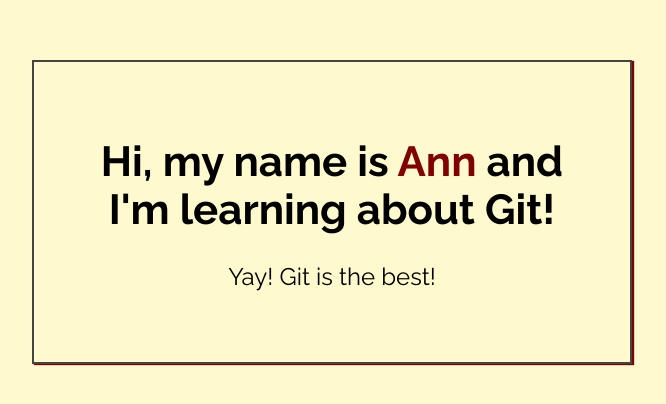
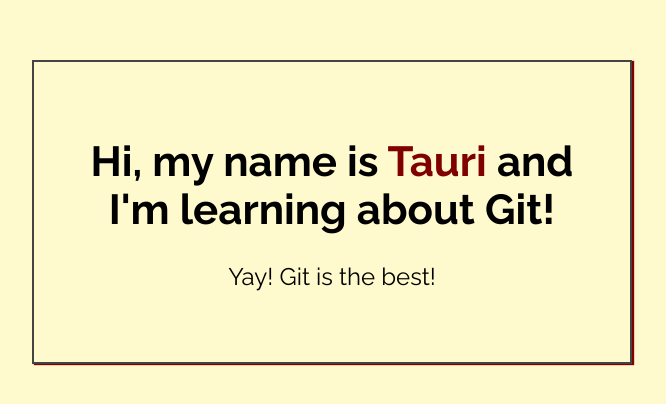
Before and after one commit to tauri-st/My-First-Repo, a plain HTML site: page index.html in a window 1280 px wide. Shown: the part 188-592 px from the top of the page, without its empty margins (308-974 px from the left). Drawn offline with Linux system fonts and the light colour scheme.

Commit message:
index.html

```diff
--- a/index.html
+++ b/index.html
@@ -14,7 +14,7 @@
 <body>
 
     <div class="greeting">
-        <h1>Hi, my name is <span class="highlight">Ann</span> and I'm learning about Git! </h1>
+        <h1>Hi, my name is <span class="highlight">Tauri</span> and I'm learning about Git! </h1>
 
         <p>Yay! Git is the best!</p>
     </div>
```
